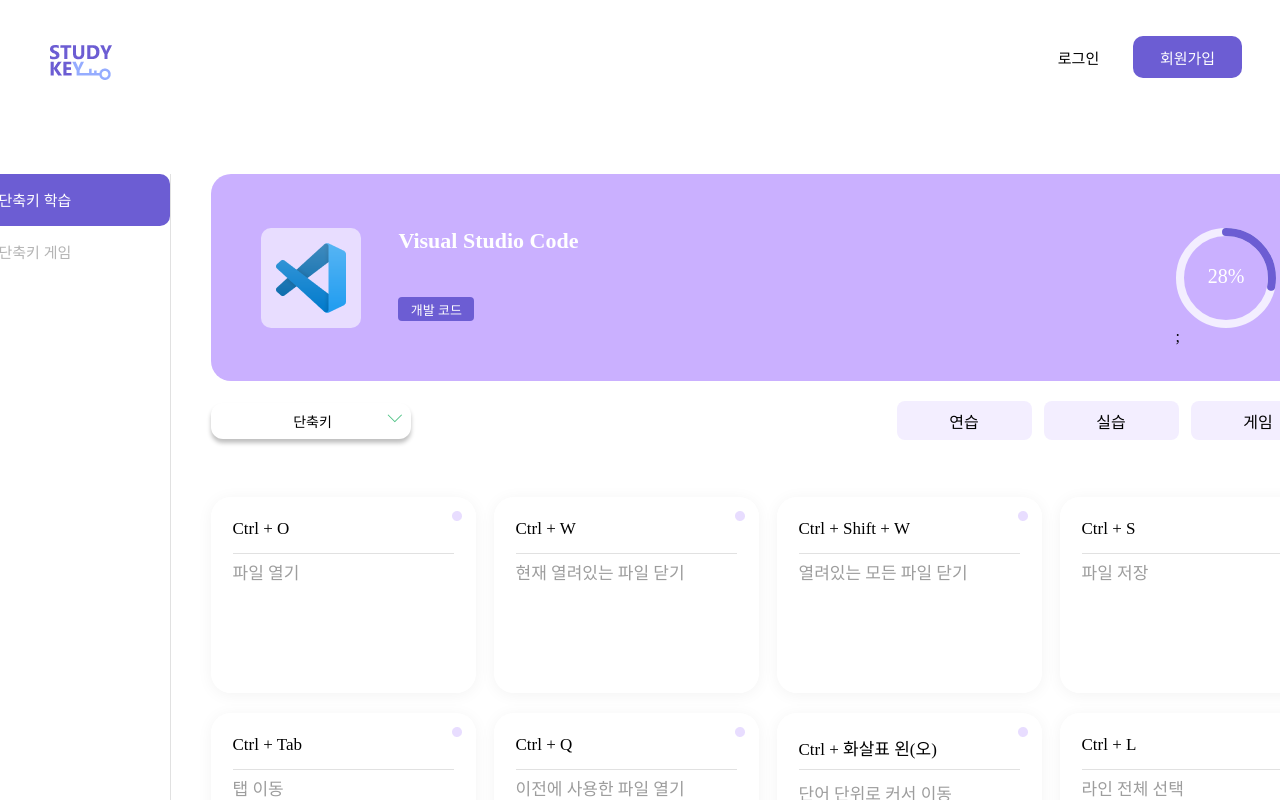
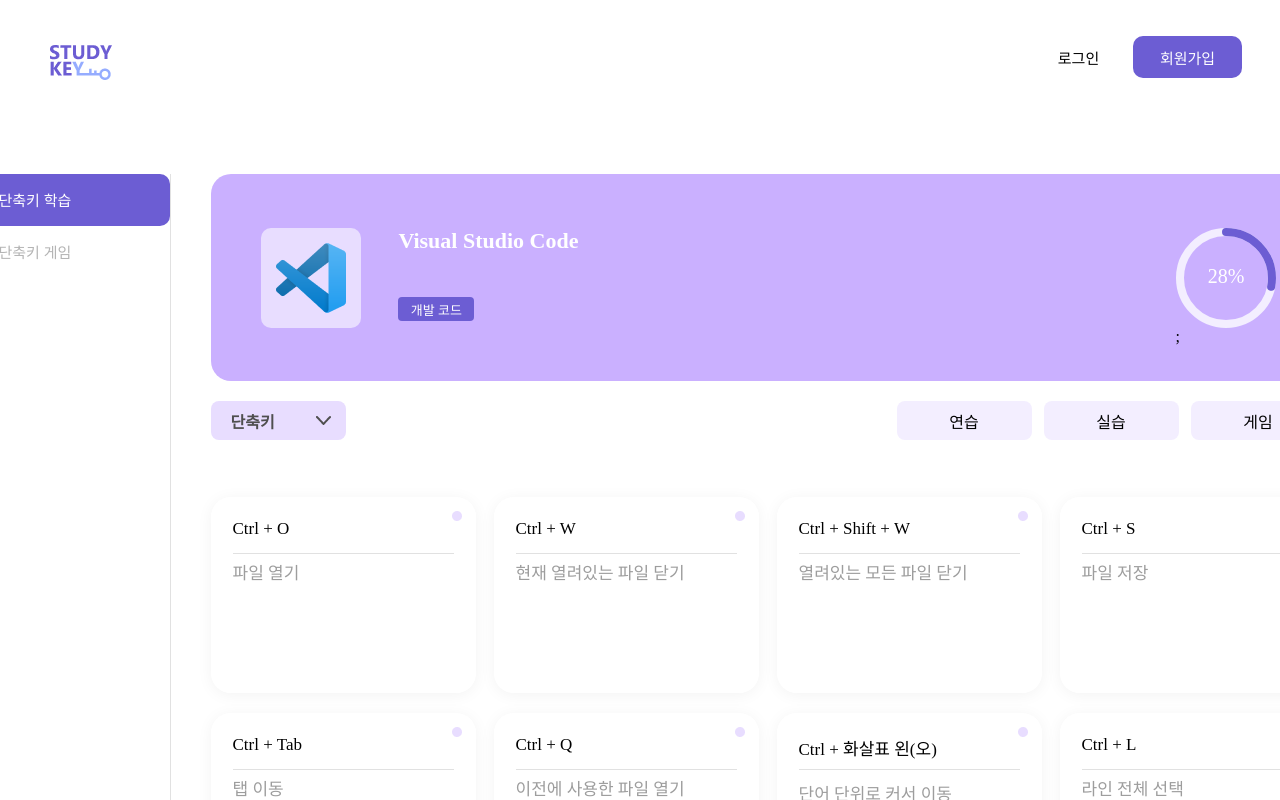
Before and after one commit to youjin0411/ityping-client, a Next.js app: page /study/shortcut in a window 1280 px wide. Shown: the top 800 px of the page. Built offline with nearby package versions, Linux system fonts and the light colour scheme.

Commit message:
💄 add: select custom

```diff
--- a/src/pages/study/shortcut.js
+++ b/src/pages/study/shortcut.js
@@ -27,10 +27,18 @@ const StudyShortCut = (props) => {
                                 console.log(showOptions)
                                 setShowOptions(!showOptions)
                             }}>
-                            <div className={styles.label}>{currentValue}</div>
+                            <div className={styles.selected}>
+                                <div className={styles.label}>{currentValue}</div>
+                                {
+                                    showOptions ?
+                                    <img className={styles.btn} src='/images/select_up.png' alt='up'/>
+                                    :
+                                    <img className={styles.btn} src='/images/select_down.png' alt='down'/>
+                                }
+                            </div>
                             <div className={styles.option_container} style={{ display: showOptions ? 'block' : 'none'}}>
-                                <div className={styles.option} onClick={handleOnChangeSelectValue}>단축키</div>
-                                <div className={styles.option} onClick={handleOnChangeSelectValue}>단축어</div>
+                                <div className={styles.option} onClick={handleOnChangeSelectValue} value='단축키'>단축키</div>
+                                <a href='/study/emmat'><div className={styles.option} onClick={handleOnChangeSelectValue} value='단축어'>단축어</div></a>
                             </div>
                         </div>
                         <Menu isShortcut={true}/>
--- a/styles/Study.module.css
+++ b/styles/Study.module.css
@@ -32,48 +32,54 @@
 
 .select {
     position: relative;
-    width: 200px;
-    padding: 8px;
-    border-radius: 12px;
-    background-color: #ffffff;
-    align-self: center;
-    box-shadow: 0px 4px 4px rgba(0, 0, 0, 0.25);
+    width: 135px;
+    height: 39px;
+    border-radius: 8px;
+    background-color: #E8DDFF;
+    color: #4F4F4F;
     cursor: pointer;
 }
 
-.select::before {
-    content: "⌵";
-    position: absolute;
-    top: 1px;
-    right: 8px;
-    color: #49c181;
-    font-size: 20px;
+.selected {
+    display: flex;
+    justify-content: space-between;
+    align-items: center;
+    height: 39px;
 }
 
 .label {
-    font-size: 14px;
-    margin-left: 4px;
-    text-align: center;
+    font-size: 16px;
+    font-weight: bold;
+    margin-left: 20px;
+}
+
+.selected .btn {
+    margin-right: 15px;
 }
 
 .option_container {
     display: none;
     position: absolute;
     list-style: none;
-    top: 18px;
+    top: 41px;
     left: 0;
     width: 100%;
     overflow: hidden;
-    height: 90px;
+    height: 80px;
     padding: 0;
-    border-radius: 8px;
-    background-color: black;
-    color: #fefefe;
 }
 
 .option {
+    display: flex;
+    align-items: center;
     font-size: 14px;
-    padding: 6px 8px;
+    padding: 8px 20px;
+    width: 135px;
+    height: 39px;
+    border-radius: 8px;
+    background-color: #F8F4FF;
+    color: #CECECE;
+    margin-bottom: 2px;
 }
 
 .option:hover {
```
Also changed, not shown: src/pages/study/emmat.js (+25 -6 lines), public/images/select_down.png (added), public/images/select_up.png (added).
